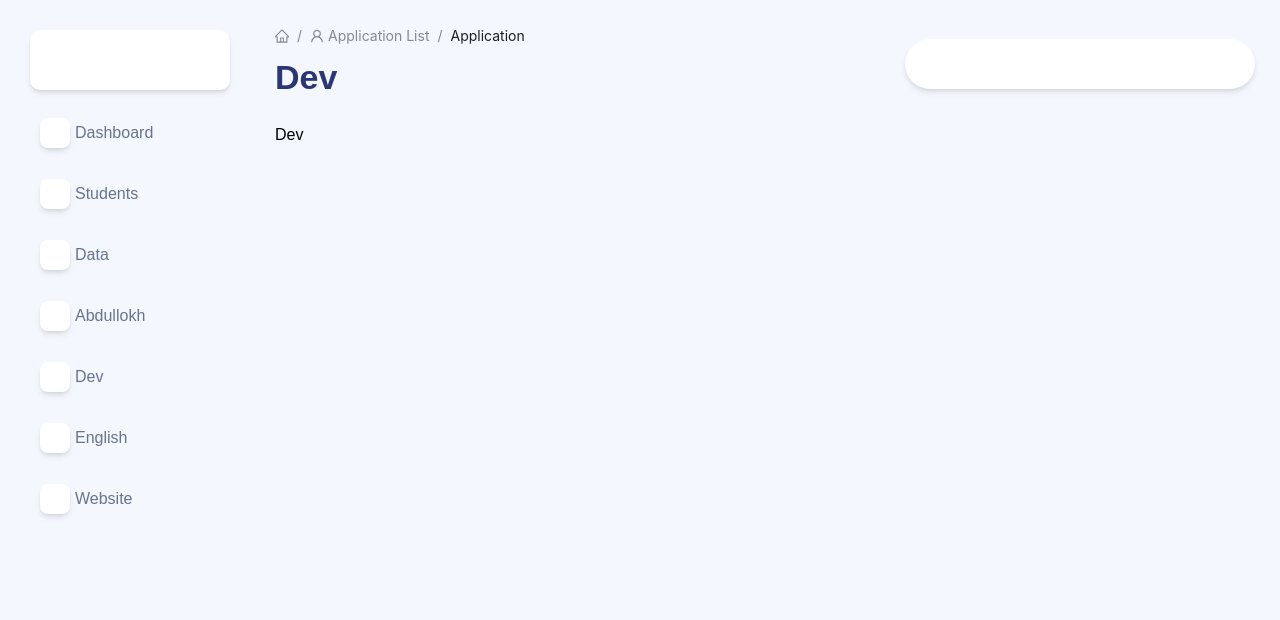
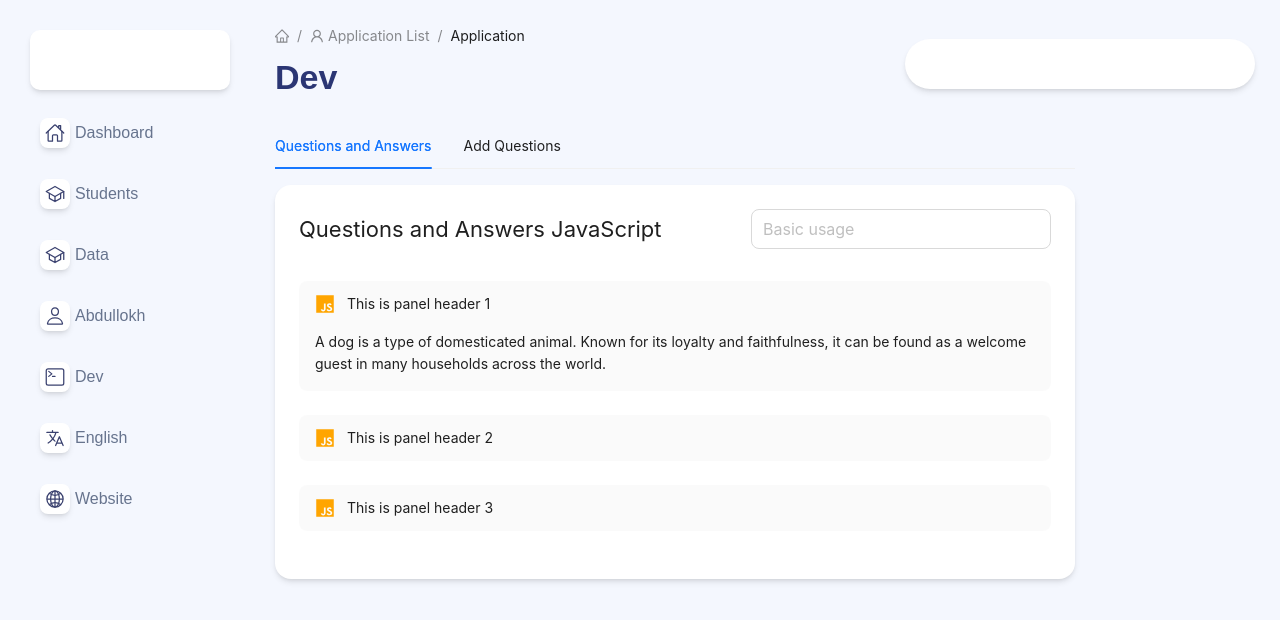
Before and after one commit to abdullox0900/dashboard, a React (Vite) app: page /dev in a window 1280 px wide. Shown: the top 620 px of the page. Built offline with nearby package versions, Linux system fonts and the light colour scheme.

Commit message:
add Dev page and components

```diff
--- a/src/components/DashboardCom/Weather/Weather.jsx
+++ b/src/components/DashboardCom/Weather/Weather.jsx
@@ -7,8 +7,6 @@ function Weather() {
    let weather = data?.data;
 
    let date = new Date()
-
-   console.log();
 
   return (
     <>
@@ -23,13 +21,13 @@ function Weather() {
                  <span className="text-[22px] text-white font-medium">{`${date.getDate()}-${date.getMonth()}-${date.getFullYear()} `}</span>
                  <span className="text-[22px] text-white font-medium">
                     <ion-icon name="location-outline"></ion-icon>
-                    {weather.name}
+                    {weather?.name}
                  </span>
             </div>
             <div className="flex flex-col absolute bottom-[60px] z-10">
                 <ion-icon name="sunny-outline" style={{fontSize: '70px', color: 'white'}}></ion-icon>
-                <span className="text-[50px] text-white font-semibold">{weather.main.temp} °C</span>
-                <span className="text-[30px] text-white">{weather.weather[0].main}</span>
+                <span className="text-[50px] text-white font-semibold">{weather?.main.temp} °C</span>
+                <span className="text-[30px] text-white">{weather?.weather[0].main}</span>
             </div>
             <div>
 
--- /dev/null
+++ b/src/components/Dev/AddQuestion/AddQuestion.jsx
@@ -0,0 +1,27 @@
+import { Input, Button } from "antd";
+
+function AddQuestion() {
+
+  const {TextArea} = Input;
+
+  return (
+    <>
+      <div className="flex flex-col gap-[20px] w-[500px] min-h-[300px] p-[20px] bg-white rounded-[16px] shadow-md">
+        <Input placeholder="Question Name" size="large" />
+        <Input placeholder="Question Language" size="large" />
+        <TextArea
+            showCount
+            maxLength={100}
+            placeholder="Student description"
+            size="large"
+            style={{
+              height: 170,
+              resize: "none",
+            }}
+          />
+          <Button size="large">Submit</Button>
+      </div>
+    </>
+  );
+}
+export default AddQuestion;
--- /dev/null
+++ b/src/components/Dev/QuestionsAndAnswers/QuestionAndAnswers.jsx
@@ -0,0 +1,72 @@
+import { Collapse, theme, Input } from "antd";
+
+function QuestionAndAnswers() {
+
+  const { token } = theme.useToken();
+
+  const panelStyle = {
+    marginBottom: 24,
+    background: token.colorFillAlter,
+    borderRadius: token.borderRadiusLG,
+    border: "none",
+  };
+
+  const text = `
+  A dog is a type of domesticated animal.
+  Known for its loyalty and faithfulness,
+  it can be found as a welcome guest in many households across the world.
+  `;
+
+  const getItems = (panelStyle) => [
+    {
+      key: "1",
+      label: "This is panel header 1",
+      children: <p>{text}</p>,
+      style: panelStyle,
+    },
+    {
+      key: "2",
+      label: "This is panel header 2",
+      children: <p>{text}</p>,
+      style: panelStyle,
+    },
+    {
+      key: "3",
+      label: "This is panel header 3",
+      children: <p>{text}</p>,
+      style: panelStyle,
+    },
+  ];
+
+
+  return (
+    <>
+      <div
+        style={{ width: "100vh" }}
+        className="p-6 bg-white rounded-[16px] shadow-md"
+      >
+        <div className="flex justify-between items-center mb-8">
+          <h3 className="text-[22px]">Questions and Answers JavaScript</h3>
+          <Input className="w-[300px]" placeholder="Basic usage" size="large" />
+        </div>
+
+        <Collapse
+          bordered={false}
+          defaultActiveKey={["1"]}
+          expandIcon={({ isActive }) => (
+            <ion-icon
+              name="logo-javascript"
+              style={{ color: "orange", fontSize: "20px" }}
+            ></ion-icon>
+            // <CaretRightOutlined rotate={isActive ? 90 : 0} />
+          )}
+          style={{
+            background: token.colorBgContainer,
+          }}
+          items={getItems(panelStyle)}
+        />
+      </div>
+    </>
+  );
+}
+export default QuestionAndAnswers;
--- a/src/components/Header/Header.jsx
+++ b/src/components/Header/Header.jsx
@@ -32,7 +32,7 @@ function Header() {
             ]}
           />
 
-          <span className="mt-[5px] font-bold text-[34px] text-[#2b3674]">{text}</span>
+          <span className="mt-[5px] font-bold text-[34px] text-[#2b3674]">{text == undefined ? '' : text}</span>
         </div>
         <div className="absolute right-[25px] w-[350px] h-[50px] bg-[#fff] shadow-md rounded-[30px]"></div>
       </header>
--- a/src/components/Student/AddStudent.jsx
+++ b/src/components/Student/AddStudent.jsx
@@ -181,7 +181,7 @@ function AddStudent() {
           </Button>
         </form>
       </div>
-      <div className="content-tabs relative w-[50%] h-[800px] mt-[20px] p-[20px] bg-[#fff] rounded-[16px]">
+      <div className="content-tabs relative w-[50%] h-[800px] mt-[20px] p-[20px] bg-[#fff] overflow-scroll rounded-[16px]">
         <ul className="flex flex-col gap-[20px]">
           {
           isLoading ? (
--- a/src/pages/Dashboard/Dashboard.jsx
+++ b/src/pages/Dashboard/Dashboard.jsx
@@ -3,7 +3,7 @@ import useHeaderTitle from "../../hooks/useHeaderTitle";
 
 function Dashboard() {
 
-  const {setText} = useHeaderTitle()
+  const {text, setText} = useHeaderTitle()
 
   setText('Dashboard')
 
--- a/src/pages/Dev/Dev.jsx
+++ b/src/pages/Dev/Dev.jsx
@@ -1,15 +1,37 @@
+import { Tabs } from "antd";
+
 import useHeaderTitle from "../../hooks/useHeaderTitle"
+import QuestionAndAnswers from "../../components/Dev/QuestionsAndAnswers/QuestionAndAnswers";
+import AddQuestion from "../../components/Dev/AddQuestion/AddQuestion";
+
+
 
 
 function Dev() {
 
-    const {setText} = useHeaderTitle()
+  const {setText} = useHeaderTitle()
 
   setText('Dev')
 
+  const onChange = (key) => {
+  };
+
+  const items = [
+    {
+      key: "1",
+      label: "Questions and Answers",
+      children: <QuestionAndAnswers />,
+    },
+    {
+      key: "2",
+      label: "Add Questions",
+      children: <AddQuestion/>,
+    },
+  ];
+
   return (
     <>
-    <h1>Dev</h1>
+      <Tabs defaultActiveKey="1" items={items} onChange={onChange} />
     </>
   )
 }
--- a/src/pages/Students/Students.jsx
+++ b/src/pages/Students/Students.jsx
@@ -2,6 +2,7 @@ import { useState } from "react";
 
 import { AndroidOutlined, AppleOutlined } from "@ant-design/icons";
 import { Tabs } from "antd";
+
 import AddStudent from "../../components/Student/AddStudent";
 import StudentList from "../../components/Student/StudentList";
 import useHeaderTitle from "../../hooks/useHeaderTitle";
@@ -13,7 +14,6 @@ function Students() {
   setText('Student')
 
   const onChange = (key) => {
-    console.log(key);
   };
 
   const items = [
```
